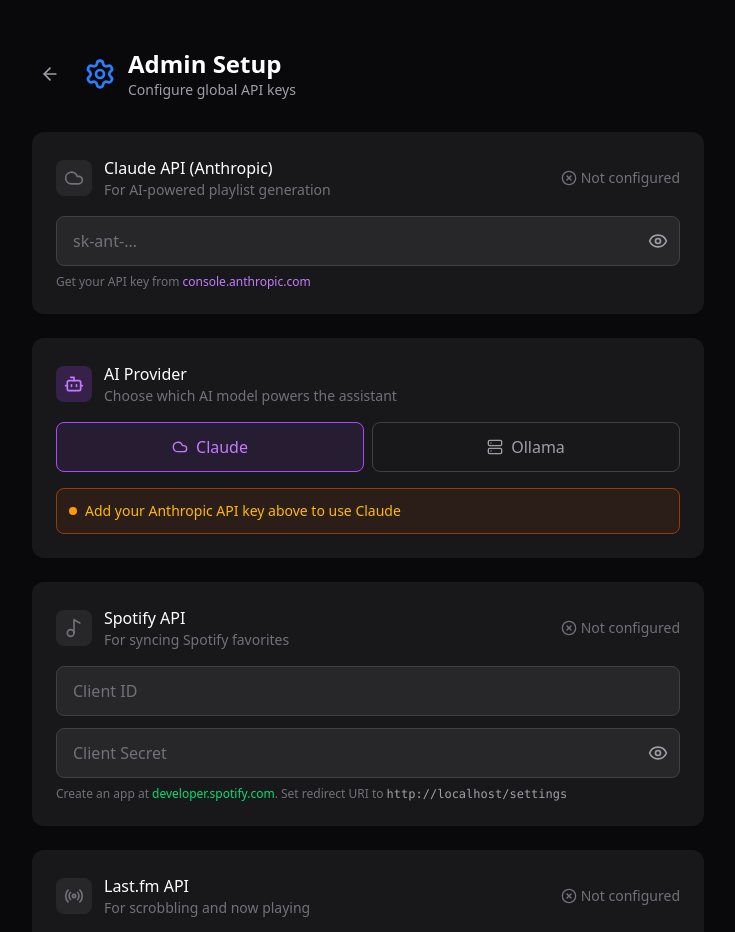
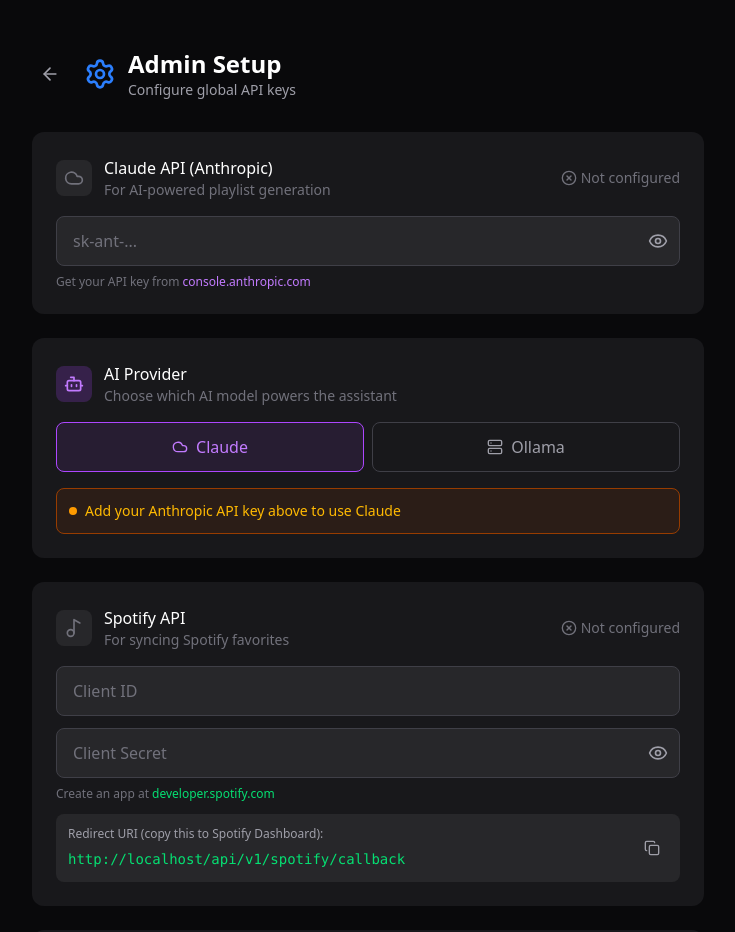
Before and after one commit to seethroughlab/familliar, a React (Vite) app in the folder frontend/: page /admin in a window 1280 px wide. Shown: the top 932 px of the page, without its empty margins (272-1007 px from the left). Built offline with nearby package versions, Linux system fonts and the light colour scheme; no server answers.

Commit message:
redesigned Admin Setup

```diff
--- a/frontend/src/components/Admin/AdminSetup.tsx
+++ b/frontend/src/components/Admin/AdminSetup.tsx
@@ -21,6 +21,7 @@
   Server,
   Bot,
   RefreshCw,
+  Copy,
 } from 'lucide-react';
 
 interface SettingsData {
@@ -402,8 +403,23 @@
               >
                 developer.spotify.com
               </a>
-              . Set redirect URI to <code className="text-zinc-400">{window.location.origin}/settings</code>
             </p>
+            <div className="mt-3 p-3 bg-zinc-800 rounded-lg">
+              <div className="flex items-center justify-between gap-2">
+                <div>
+                  <p className="text-xs text-zinc-400 mb-1">Redirect URI (copy this to Spotify Dashboard):</p>
+                  <code className="text-sm text-green-400 break-all">{window.location.origin}/api/v1/spotify/callback</code>
+                </div>
+                <button
+                  type="button"
+                  onClick={() => navigator.clipboard.writeText(`${window.location.origin}/api/v1/spotify/callback`)}
+                  className="p-2 text-zinc-400 hover:text-white hover:bg-zinc-700 rounded transition-colors flex-shrink-0"
+                  title="Copy to clipboard"
+                >
+                  <Copy className="w-4 h-4" />
+                </button>
+              </div>
+            </div>
           </section>
 
           {/* Last.fm API */}
```
Also changed, not shown: 2 other files (tests, documents, lock files or other folders).
